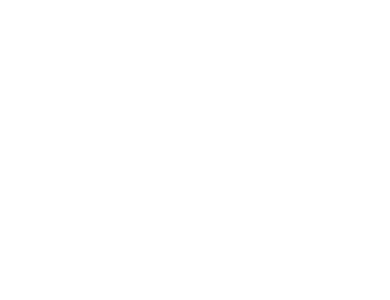
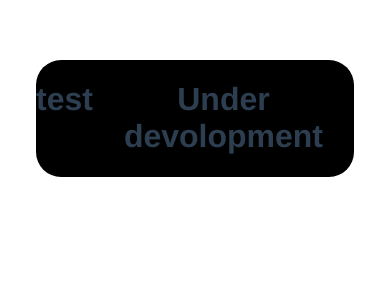
Before and after one commit to Jonabarce/Eportfolio, a Vue app: page /resume in a window 390 px wide. Before the commit this address had no page. Shown: the top 300 px of the page. Built offline with nearby package versions, Linux system fonts and the light colour scheme.

Commit message:
Added a resume page and fixed a bug when running the website on a phone

```diff
--- a/src/components/Homepage/ContainerTwo.vue
+++ b/src/components/Homepage/ContainerTwo.vue
@@ -5,7 +5,7 @@
                 <a @click="changeRoute('Projectpage')" href="">My projects</a>
             </div>
             <div class="projectsbutton">
-                <a href="">My Resume</a>
+                <a @click="changeRoute('Resumepage')" href="">My Resume</a>
             </div>
         </div>
         <div class="about-me">
@@ -14,8 +14,8 @@
                 <br>
                 My name is Jonatan Andre Vevang. I come from north norway and
                 im 20 years old.
-                I am a student in Trondheim.
-                Im currently in my second year studying Computer engineering.
+                I am a student in Trondheim,
+                currently in my second year studying Computer engineering.
                 <br>
                 <br>
                 <br>
--- /dev/null
+++ b/src/components/Homepage/LeftSection.vue
@@ -0,0 +1,15 @@
+<template>
+   <h1>test</h1>
+</template>
+
+
+
+
+<style scoped>
+
+
+
+
+
+
+</style>
--- /dev/null
+++ b/src/components/Homepage/RightSection.vue
@@ -0,0 +1,15 @@
+<template>
+<h1>Under devolopment</h1>
+</template>
+
+
+
+
+
+
+
+<style scoped>
+
+
+
+</style>
--- a/src/components/Projectpage/Header.vue
+++ b/src/components/Projectpage/Header.vue
@@ -4,7 +4,7 @@
                 <a @click="changeRoute('Homepage')" href="">Homepage</a>
             </div>
             <div class="projectsbutton">
-                <a href="">My Resume</a>
+                <a @click="changeRoute('Resumepage')" href="">My Resume</a>
         </div>
     </div>
 </template>
--- a/src/components/Projectpage/ProjectCard.vue
+++ b/src/components/Projectpage/ProjectCard.vue
@@ -47,6 +47,12 @@
     border-radius: 10px;
 }
 
+@media (max-width: 767px) {
+    .project-card img{
+        height: 15rem;
+    }
+}
+
 .project-card p {
     color: black;
     font-size: 20px;
--- a/src/router/routers.js
+++ b/src/router/routers.js
@@ -1,6 +1,7 @@
 import { createRouter, createWebHistory} from 'vue-router'
 import HomepageView from '../views/HomepageView.vue'
 import ProjectpageView from '../views/ProjectpageView.vue'
+import ResumepageView from '../views/ResumepageView.vue'
 
 
 const routes = [
@@ -10,9 +11,14 @@
         component: HomepageView
     },
     {
-        path: '/projectpage',
+        path: '/projects',
         name: 'Projectpage',
         component: ProjectpageView
+    },
+    {
+        path: '/resume',
+        name: 'Resumepage',
+        component: ResumepageView
     }
 ]
 
--- /dev/null
+++ b/src/views/ResumepageView.vue
@@ -0,0 +1,54 @@
+<template>
+    <div class="wrapper">
+        <div class="main-container">
+            <LeftSection></LeftSection>
+            <RightSection></RightSection>
+        </div>
+    </div>
+
+</template>
+
+
+
+
+<script>
+import LeftSection from '../components/Homepage/LeftSection.vue'
+import RightSection from '../components/Homepage/RightSection.vue';
+
+
+
+
+
+export default {
+    name: 'ResumepageView',
+    components : {
+        LeftSection,
+        RightSection
+    },
+};
+
+
+</script>
+
+
+
+
+<style scoped>
+
+.wrapper{
+    display: flex;
+    justify-content: center;
+}
+
+.main-container{
+    display: flex;
+    flex-direction: row;
+    background-color: black;
+    border-radius: 25px;
+    width: 85%;
+}
+
+
+
+
+</style>
--- a/vue.config.js
+++ b/vue.config.js
@@ -1,4 +1,5 @@
 const { defineConfig } = require('@vue/cli-service')
 module.exports = defineConfig({
-  transpileDependencies: true
+  transpileDependencies: true,
+  lintOnSave: false
 })
```
